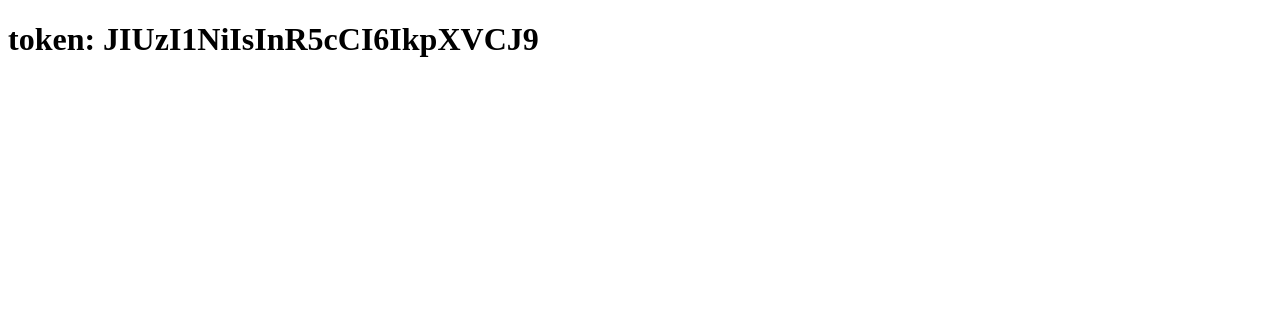
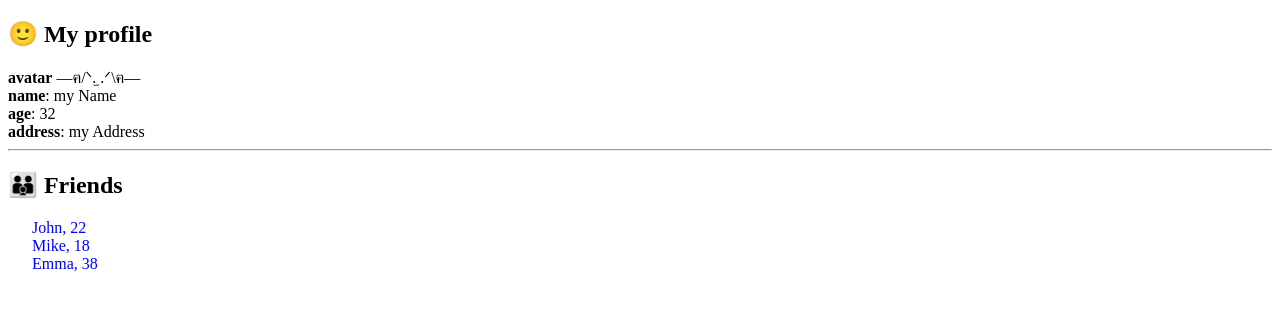
Before and after one commit to umkament/exam_incubator, a React (Create React App) app: page / in a window 1280 px wide. Before the commit this address led to /secret/JIUzI1NiIsInR5cCI6IkpXVCJ9. Shown: the top 310 px of the page. Built offline with nearby package versions, Linux system fonts and the light colour scheme.

Commit message:
пятница 1/5

```diff
--- a/src/index.tsx
+++ b/src/index.tsx
@@ -1,31 +1,96 @@
-import React, { useEffect } from 'react'
 import ReactDOM from 'react-dom/client';
-import {BrowserRouter, Route, Routes, useNavigate, useParams} from 'react-router-dom'
+import { BrowserRouter, Route, Routes, useNavigate, useParams } from 'react-router-dom'
+import React from 'react'
 
-const Login = () => {
+type UserType = {
+  id: number
+  name: string
+  avatar: string
+  age: number
+  address: string
+}
+
+const users: UserType[] = [
+  {
+    id: 1,
+    name: 'my Name',
+    age: 32,
+    avatar: '—ฅ/ᐠ.̫ .ᐟ\\ฅ—',
+    address: 'my Address'
+  },
+  {
+    id: 2,
+    name: 'John',
+    age: 22,
+    avatar: ':)',
+    address: 'California'
+  },
+  {
+    id: 3,
+    name: 'Mike',
+    age: 18,
+    avatar: '^._.^',
+    address: 'New York'
+  },
+  {
+    id: 4,
+    name: 'Emma',
+    age: 38,
+    avatar: '/ᐠ-ꞈ-ᐟ\\',
+    address: 'Washington'
+  },
+]
+
+const StartPage = () => {
   const navigate = useNavigate()
+  const friends = users.filter(u => u.id !== 1)
 
-  useEffect(() => {
-    navigate('/secret/JIUzI1NiIsInR5cCI6IkpXVCJ9')
-  }, [])
+  const mappedFriends = friends.map((f, i) => {
+    const go = () => {
+      navigate('/friend/' + f.id)
+    }
+
+    return (
+       <div key={i} onClick={go} style={{paddingLeft: 24, color: 'blue', cursor: 'pointer'}}>
+         {f.name}, {f.age}
+       </div>
+    )
+  })
 
   return (
-     <div>Login</div>
+     <div>
+       <h2>🙂 My profile</h2>
+       <Profile userId={1}/>
+       <hr/>
+       <h2>👪 Friends</h2>
+       {mappedFriends}
+     </div>
   )
 }
-const SecretToken = () => {
-  const {token} = useParams() // FIX
+const Profile: React.FC<{ userId?: number }> = ({userId}) => {
+  const {id} = useParams<{ id: string }>()
+  const user = users.find(u => u.id === +(id || userId || 0))
 
   return (
-     <h1> token: {token}</h1>
+     <div>
+       <div>
+         <b>avatar</b> {user?.avatar}
+       </div>
+       <div>
+         <div><b>name</b>: {user?.name}</div>
+         <div><b>age</b>: {user?.age}</div>
+         <div><b>address</b>: {user?.address}</div>
+       </div>
+     </div>
   )
 }
 
-export const App = () => {
+export const Friends = () => {
   return (
      <Routes>
-       <Route path={'/'} element={<Login/>}/>
-       <Route path={'/secret/:token'} element={<SecretToken/>}/>
+       <Route path={'/'} element={<StartPage/>}/>
+       <Route path={'friend/:id'} element={<Profile/>}/>
+       <Route path={'*'} element={<div>❌404 Page Not Found❌</div>}/>
      </Routes>
   )
 }
@@ -33,13 +98,17 @@
 const root = ReactDOM.createRoot(document.getElementById('root') as HTMLElement);
 root.render(
    <BrowserRouter>
-     <App/>
+     <Friends/>
    </BrowserRouter>
 );
 
-// 📜Описание:
-// Исправьте код на 17 строке так, чтобы на странице отобразился токен.
-
-//❗Ответ можно указывать с типизацией и без. Учтено несколько вариантов
-// 🖥 Пример ответа: const token = '123'
-// const {token} = useParams() ответ засчитан
+// 📜 Описание:
+// При загрузке приложения на экране отображается
+// профиль пользователя и список друзей.
+// Если кликнуть на пользователя, то видим ❌404 Page Not Found❌
+// Исправьте код, чтобы по клику на пользователя
+// отображалась странице с информацией о друге.
+// В качестве ответа укажите исправленную строку кода.
+//
+// 🖥 Пример ответа: <Profile userId={4}/>
+// ответ <Route path={'friend/:id'} element={<Profile/>}/>  - засчитан
```
